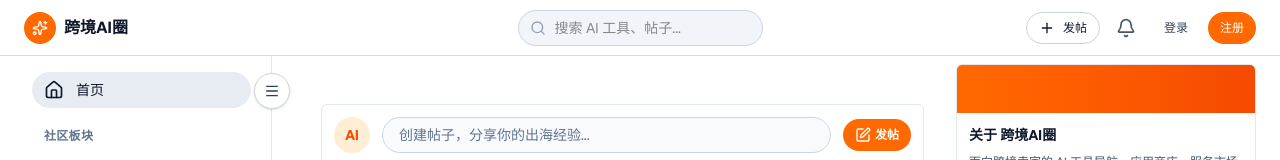
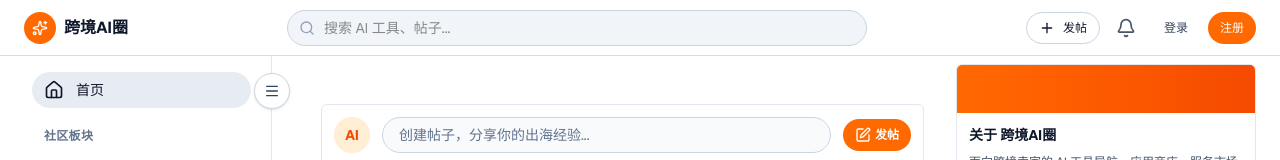
Before and after one commit to luoheng87/kjai, a Next.js app: page / in a window 1280 px wide. Shown: the top 160 px of the page. Built offline with nearby package versions, Linux system fonts and the light colour scheme; no server answers.

Commit message:
fix: balanced search bar width in header

```diff
--- a/components/layout/site-container.tsx
+++ b/components/layout/site-container.tsx
@@ -12,6 +12,9 @@ export const TOGGLE_TOP_OFFSET = 18;
 /** 简单页（登录等）内容区最大宽度 */
 export const SITE_CONTAINER_CLASS = "mx-auto w-full max-w-[1600px] px-4 lg:px-6";
 
+/** 顶栏搜索框宽度（适中，参照 Reddit 约 560–600px） */
+export const HEADER_SEARCH_WIDTH = 580;
+
 /** Feed 页左右内边距，与顶栏对齐 */
 export const SITE_PAGE_GUTTER = "px-4 lg:px-6";
 
--- a/components/layout/site-header.tsx
+++ b/components/layout/site-header.tsx
@@ -14,7 +14,7 @@ import {
 import { SITE_NAME } from "@/lib/constants";
 import { cn } from "@/lib/utils";
 import { Button } from "@/components/ui/button";
-import { SITE_PAGE_GUTTER } from "@/components/layout/site-container";
+import { HEADER_SEARCH_WIDTH, SITE_PAGE_GUTTER } from "@/components/layout/site-container";
 import { SiteLeftSidebar } from "@/components/layout/site-left-sidebar";
 
 export function SiteHeader() {
@@ -25,8 +25,8 @@ export function SiteHeader() {
   return (
     <>
       <header className="sticky top-0 z-50 border-b border-slate-300/80 bg-white">
-        <div className={cn("relative grid h-[55px] w-full grid-cols-[1fr_auto_1fr] items-center gap-3", SITE_PAGE_GUTTER)}>
-          <div className="flex min-w-0 items-center gap-2">
+        <div className={cn("flex h-[55px] w-full items-center gap-4", SITE_PAGE_GUTTER)}>
+          <div className="flex shrink-0 items-center gap-2">
             <button
               type="button"
               className="rounded-full p-2 text-slate-700 hover:bg-slate-100 lg:hidden"
@@ -44,7 +44,12 @@ export function SiteHeader() {
             </Link>
           </div>
 
-          <form action="/directory" className="hidden w-full max-w-[min(780px,60vw)] md:block">
+          <div className="flex min-w-0 flex-1 justify-center px-2 md:px-6">
+            <form
+              action="/directory"
+              className="hidden w-full md:block"
+              style={{ maxWidth: HEADER_SEARCH_WIDTH }}
+            >
               <div className="relative">
                 <Search className="pointer-events-none absolute left-3 top-1/2 h-4 w-4 -translate-y-1/2 text-slate-400" />
                 <input
@@ -55,8 +60,9 @@ export function SiteHeader() {
                 />
               </div>
             </form>
+          </div>
 
-          <div className="flex items-center justify-end gap-1 sm:gap-2">
+          <div className="flex shrink-0 items-center justify-end gap-1 sm:gap-2">
             <Link href="/community/new" className="hidden sm:block">
               <Button
                 size="sm"
```
Lines whose indentation alone changed are shown as unchanged.
